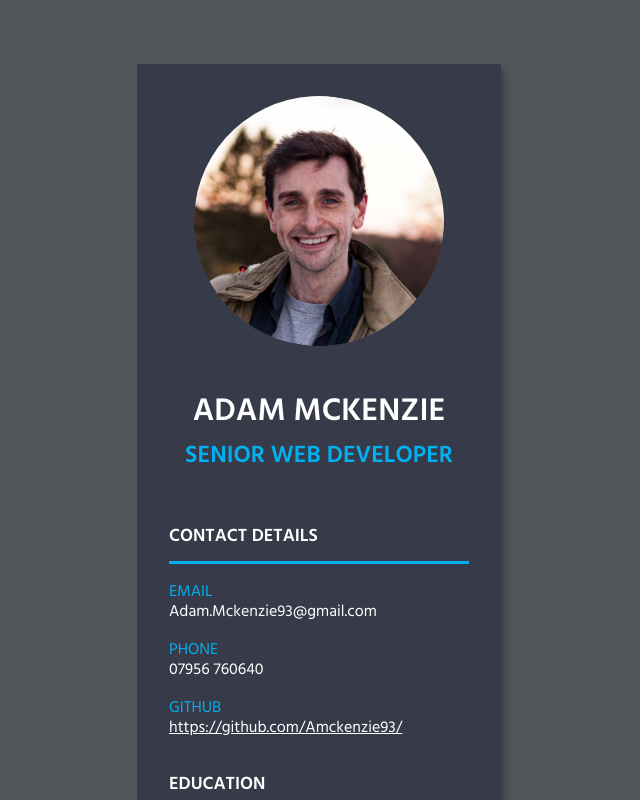
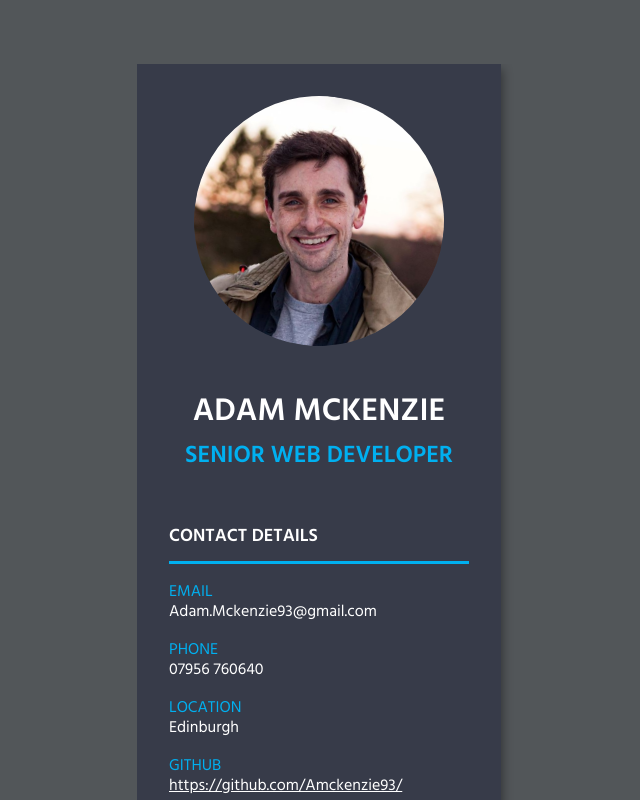
Before and after one commit to Amckenzie93/React-CV, a React (Create React App) app: page / in a window 1280 px wide. Shown: the top 800 px of the page, without its empty margins (13-653 px from the left). Built offline with nearby package versions, Linux system fonts and the light colour scheme.

Commit message:
adding in location info

```diff
--- a/src/App.js
+++ b/src/App.js
@@ -32,6 +32,7 @@ class App extends Component {
                                 items={[
                                     { heading: "Email", text: "Adam.Mckenzie93@gmail.com", hasFlag: "email" },
                                     { heading: "Phone", text: "07956 760640", hasFlag: "phone" },
+                                    { heading: "Location", text: "Edinburgh", hasFlag: "Location" },
                                     { heading: "GitHub", text: "https://github.com/Amckenzie93/", hasFlag: "link", ariaLabel: "Follow this link to Adam Mckenzie's GitHub profile." },
                                 ]}
                             />
```
